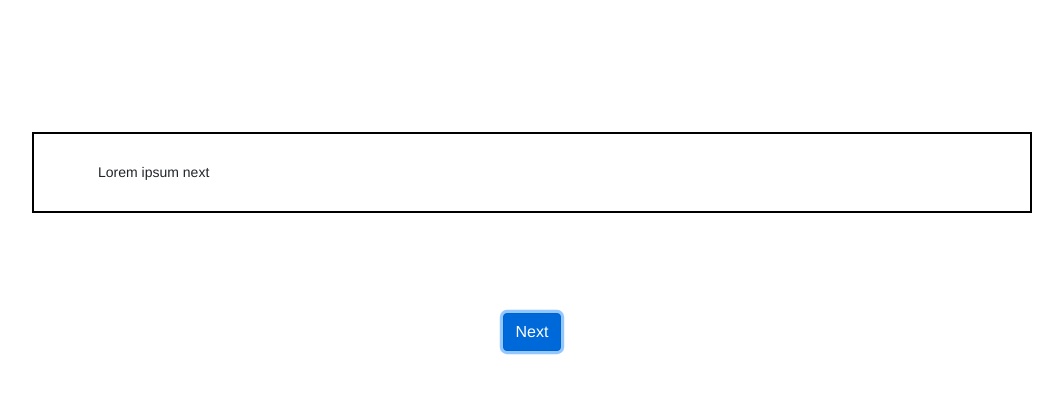
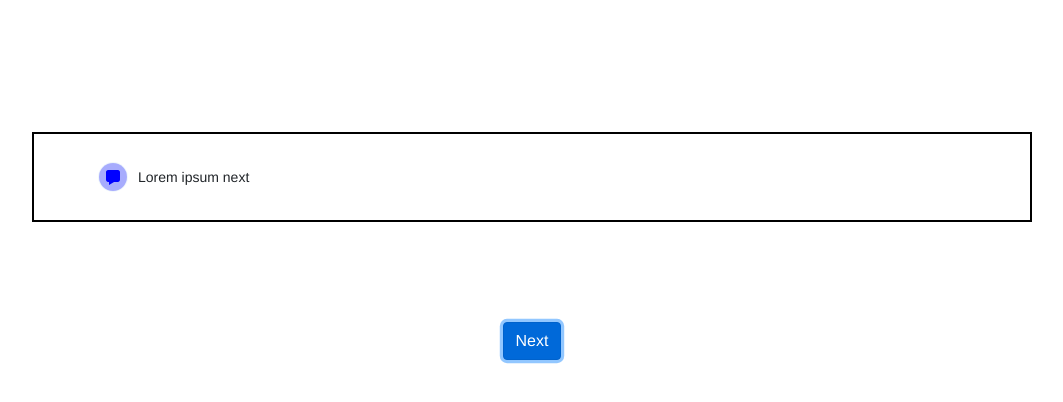
Before and after one commit to giodelabarrera/poc-react-notification-transition, a React (Create React App) app: page / in a window 1280 px wide. Both pictures are taken after a click on the button "Next". Shown: the top 402 px of the page, without its empty margins (108-1171 px from the left). Built offline with nearby package versions, Linux system fonts and the light colour scheme.

Commit message:
Add styles for first wave

```diff
--- a/src/App.js
+++ b/src/App.js
@@ -45,7 +45,7 @@ function App() {
               classNames="fade"
             >
               <div className="item-container">
-                <Item message={notification.message} />
+                <Item type={notification.type} message={notification.message} />
               </div>
             </CSSTransition>
           </SwitchTransition>
@@ -61,9 +61,41 @@ function Header({ children }) {
   return <header className="header">{children}</header>;
 }
 
-function Item({ message }) {
+function getIcon(type) {
+  return type === NOTIFICATION_TYPE.LIKE ? (
+    <path
+      fill-rule="evenodd"
+      d="M12.001 19c-1.106 0-6.507-4.06-7.72-7.952A4.522 4.522 0 0 1 4 9.502C4 7.02 6.03 5 8.527 5 9.875 5 11.14 5.594 12 6.61A4.536 4.536 0 0 1 15.47 5C17.967 5 20 7.02 20 9.502c0 .504-.09 1.01-.268 1.504-1.197 4.011-6.57 7.994-7.73 7.994z"
+    ></path>
+  ) : type === NOTIFICATION_TYPE.COMMENT ? (
+    <path
+      fill-rule="evenodd"
+      d="M5 7.173C5 5.973 5.897 5 7.006 5h9.988C18.102 5 19 5.982 19 7.173v7.654c0 1.2-.897 2.173-2.006 2.173H7.006C5.898 17 5 16.018 5 14.827V7.173zM8 17h5l-5 3v-3z"
+    ></path>
+  ) : null;
+}
+
+function Item({ type, message }) {
   return (
     <div className="item">
+      <span class="header__icon">
+        <svg fill="blue" class="header__icon-svg" viewBox="0 0 24 24">
+          {type === NOTIFICATION_TYPE.LIKE && (
+            <path
+              fill-rule="evenodd"
+              d="M12.001 19c-1.106 0-6.507-4.06-7.72-7.952A4.522 4.522 0 0 1 4 9.502C4 7.02 6.03 5 8.527 5 9.875 5 11.14 5.594 12 6.61A4.536 4.536 0 0 1 15.47 5C17.967 5 20 7.02 20 9.502c0 .504-.09 1.01-.268 1.504-1.197 4.011-6.57 7.994-7.73 7.994z"
+            ></path>
+          )}
+          {type === NOTIFICATION_TYPE.COMMENT && (
+            <path
+              fill-rule="evenodd"
+              d="M5 7.173C5 5.973 5.897 5 7.006 5h9.988C18.102 5 19 5.982 19 7.173v7.654c0 1.2-.897 2.173-2.006 2.173H7.006C5.898 17 5 16.018 5 14.827V7.173zM8 17h5l-5 3v-3z"
+            ></path>
+          )}
+        </svg>
+        <span class="header__icon-first-wave"></span>
+        <span class="header__icon-second-wave"></span>
+      </span>
       <div className="header__inner">
         <div className="header__title">
           <p>{message}</p>
--- a/src/styles.css
+++ b/src/styles.css
@@ -14,6 +14,25 @@ p {
   margin: 0;
 }
 
+@keyframes growing-icon {
+  0% {
+    transform: scale(0);
+    opacity: 0;
+    visibility: visible;
+  }
+
+  46% {
+    transform: scale(1.16);
+    opacity: 100%;
+  }
+
+  100% {
+    transform: scale(1);
+    opacity: 100%;
+    visibility: visible;
+  }
+}
+
 .header {
   display: flex;
   align-items: center;
@@ -23,46 +42,92 @@ p {
   padding: 28px 64px;
 }
 
-/* .header__inner {
-  position: relative;
-} */
+.item {
+  display: flex;
+  align-items: center;
+}
 
-.header__title {
+.header__title p {
   font-size: 14px;
 }
 
-/* cuando entra */
-.fade-enter .item .header__title {
-  /* opacity: 0;
-  transform: translateY(-50%); */
+.fade-enter .header__title {
   opacity: 0;
   transform: translateY(7px);
 }
-/* una vez dentro */
-.fade-enter-active .item .header__title {
-  /* opacity: 1;
-  transform: translateY(0%); */
+
+.fade-enter-active .header__title {
   transform: translateY(0%);
   opacity: 1;
   transition: transform 0.3s ease-out, opacity 0.3s ease-out;
   transition-delay: 0.15s;
 }
-/* cuando sale */
-.fade-exit .item .header__title {
-  /* opacity: 1;
-  transform: translateY(0%); */
+
+.fade-exit .header__title {
   transform: translateY(0%);
 }
-/* una vez fuera */
-.fade-exit-active .item .header__title {
-  /* opacity: 0;
-  transform: translateY(50%); */
+
+.fade-exit-active .header__title {
   transform: translateY(-20px);
   opacity: 0;
   transition: transform 0.3s ease-in, opacity 0.3s ease-in;
 }
 
-/* .fade-enter-active .item,
-.fade-exit-active .item {
-  transition: opacity 500ms, transform 500ms;
-} */
+.header__icon {
+  position: relative;
+  display: flex;
+  flex-shrink: 0;
+  align-items: center;
+  justify-content: center;
+  width: 30px;
+  height: 30px;
+  margin-right: 10px;
+  border-radius: 50%;
+  background-color: #f0f7fc;
+}
+
+.header__icon-svg {
+  z-index: 100;
+  transform: translate3d(0, 0, 0);
+  position: absolute;
+  top: 3px;
+  left: 3px;
+  width: 24px;
+  height: 24px;
+}
+.fade-enter .header__icon-svg {
+  visibility: hidden;
+  backface-visibility: hidden;
+}
+.fade-enter-done .header__icon-svg {
+  animation-name: growing-icon;
+  animation-duration: 0.65s;
+  animation-timing-function: ease-in-out;
+  animation-fill-mode: forwards;
+}
+.fade-exit-active .header__icon-svg {
+  opacity: 0;
+  visibility: hidden;
+  transition: opacity 0.05s linear, visibility 0s 0.05s linear;
+}
+
+.header__icon-first-wave {
+  transform: translate(-50%, -50%) scale(0);
+  position: absolute;
+  top: 50%;
+  left: 50%;
+  width: 28px;
+  height: 28px;
+  border-radius: 50%;
+  opacity: 0;
+  background-color: blue;
+}
+.fade-enter-active .header__icon-first-wave {
+  transform: translate(-50%, -50%) scale(1);
+  opacity: 0.3;
+  transition: transform 0.25s ease-out, opacity 0.35s ease-in-out;
+}
+.fade-enter-done .header__icon-first-wave {
+  transform: translate(-50%, -50%) scale(1);
+  opacity: 0.3;
+}
```
